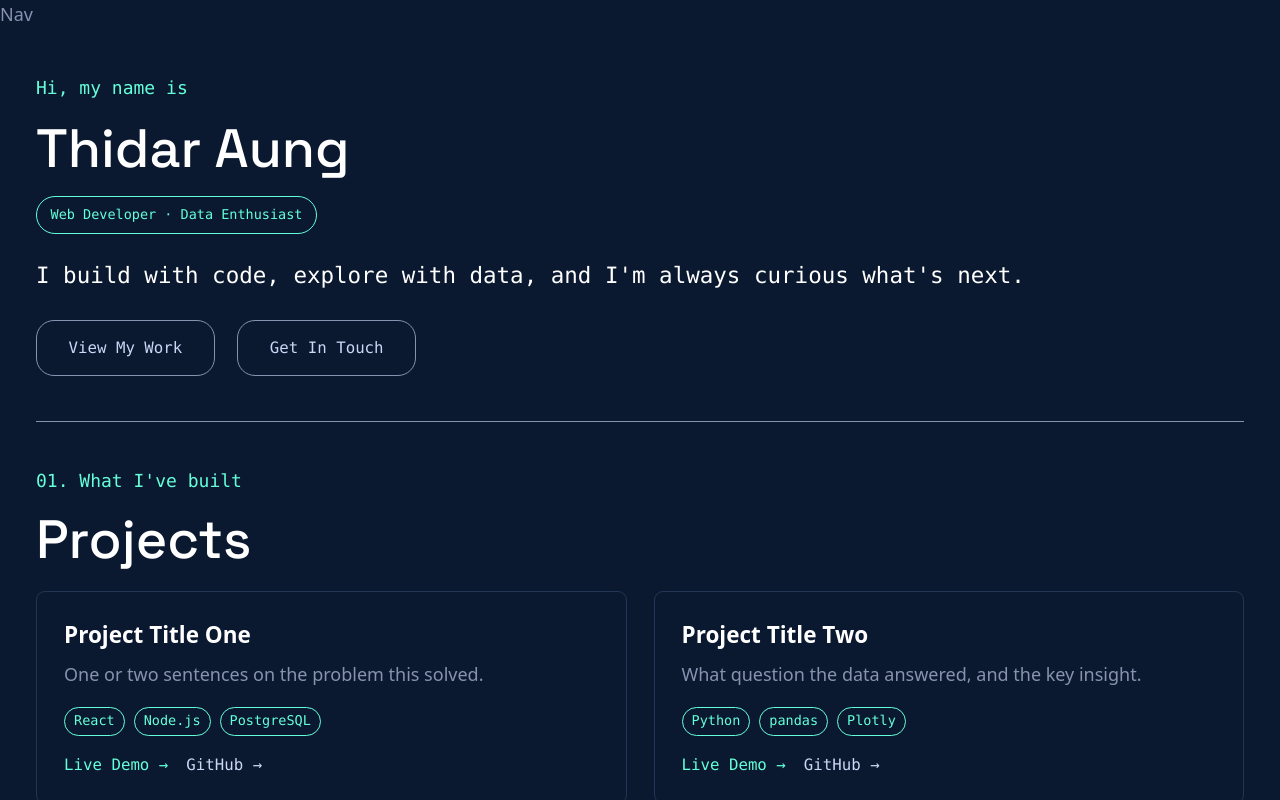
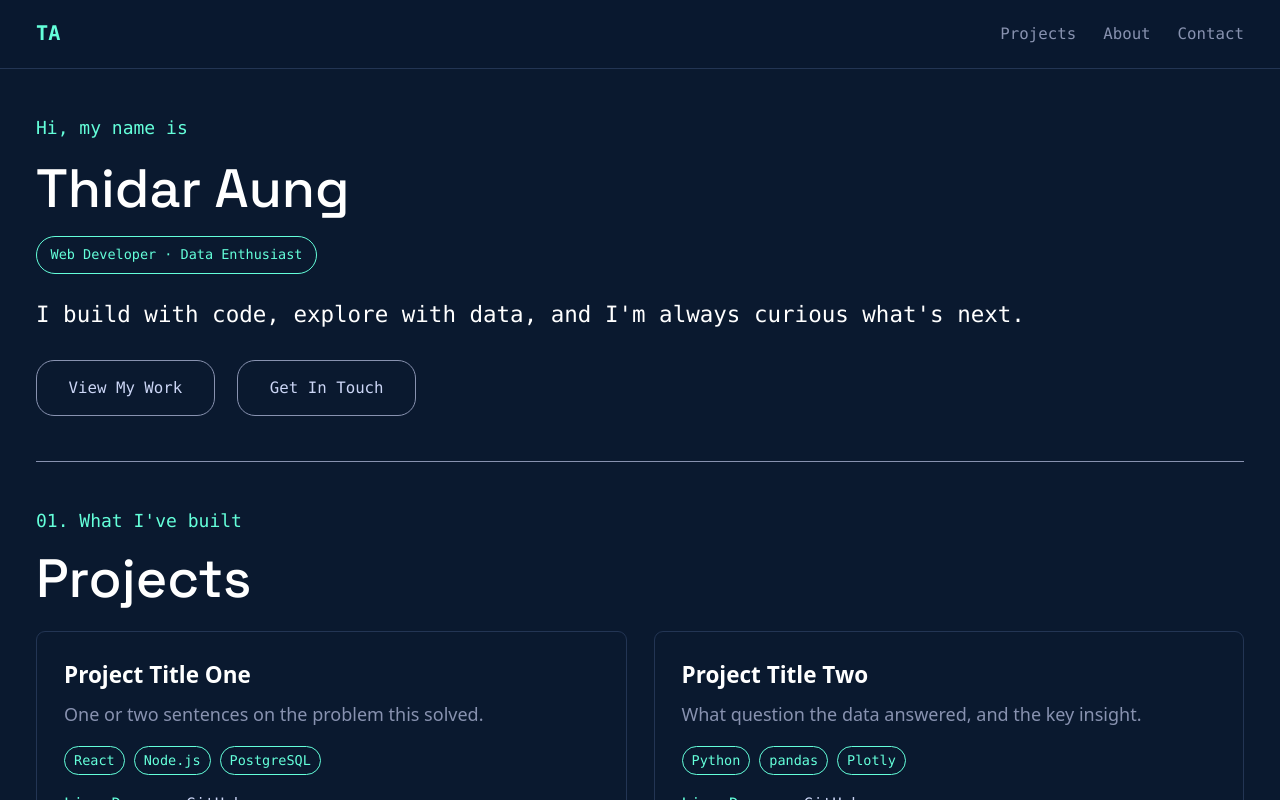
Before and after one commit to thidarr/Personal_Portfolio, a React (Vite) app in the folder my-portfolio/: page / in a window 1280 px wide. Shown: the top 800 px of the page. Built offline with nearby package versions, Linux system fonts and the light colour scheme.

Commit message:
nav section first commit

```diff
--- a/my-portfolio/src/App.jsx
+++ b/my-portfolio/src/App.jsx
@@ -2,11 +2,12 @@ import Hero from "./components/Hero";
 import Projects from "./components/Project";
 import About from "./components/About";
 import Contact from "./components/Contact";
+import Nav from "./components/Nav";
 
 function App() {
   return (
     <div className="max-w-6xl mx-auto">
-      <nav>Nav</nav>
+      <Nav />
       <Hero />
       <Projects />
       <About />
--- /dev/null
+++ b/my-portfolio/src/components/Nav.jsx
@@ -0,0 +1,23 @@
+function Nav() {
+  return (
+    <nav className="sticky top-0 z-50 bg-bg/85 backdrop-blur-sm border-b border-border px-4 sm:px-8 py-4 flex items-center justify-between">
+      <a href="#home" className="font-mono text-accent text-lg font-bold">
+        TA
+      </a>
+
+      <div className="flex gap-6 font-mono text-sm">
+        <a href="#projects" className="text-text hover:text-accent transition-colors">
+          Projects
+        </a>
+        <a href="#about" className="text-text hover:text-accent transition-colors">
+          About
+        </a>
+        <a href="#contact" className="text-text hover:text-accent transition-colors">
+          Contact
+        </a>
+      </div>
+    </nav>
+  );
+}
+
+export default Nav;
```
